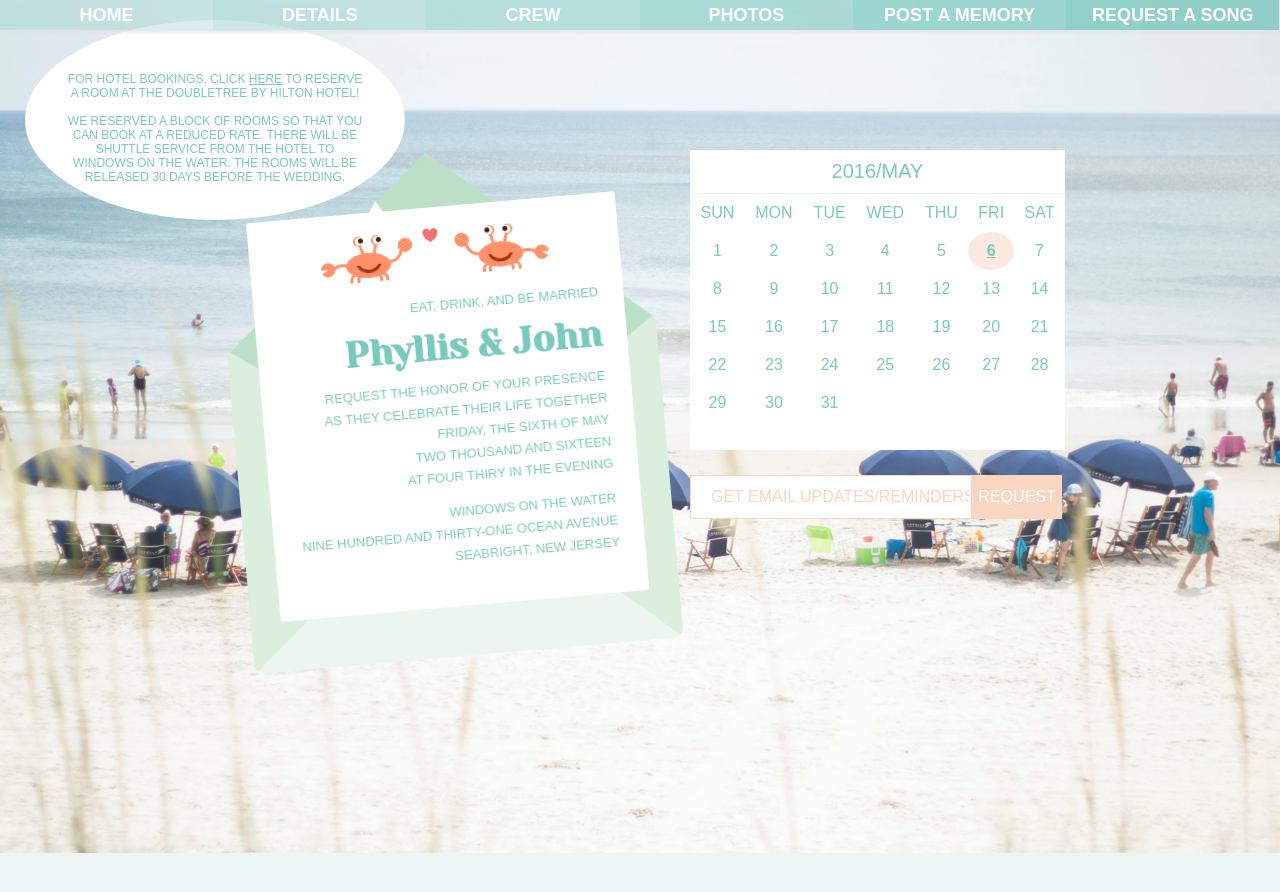
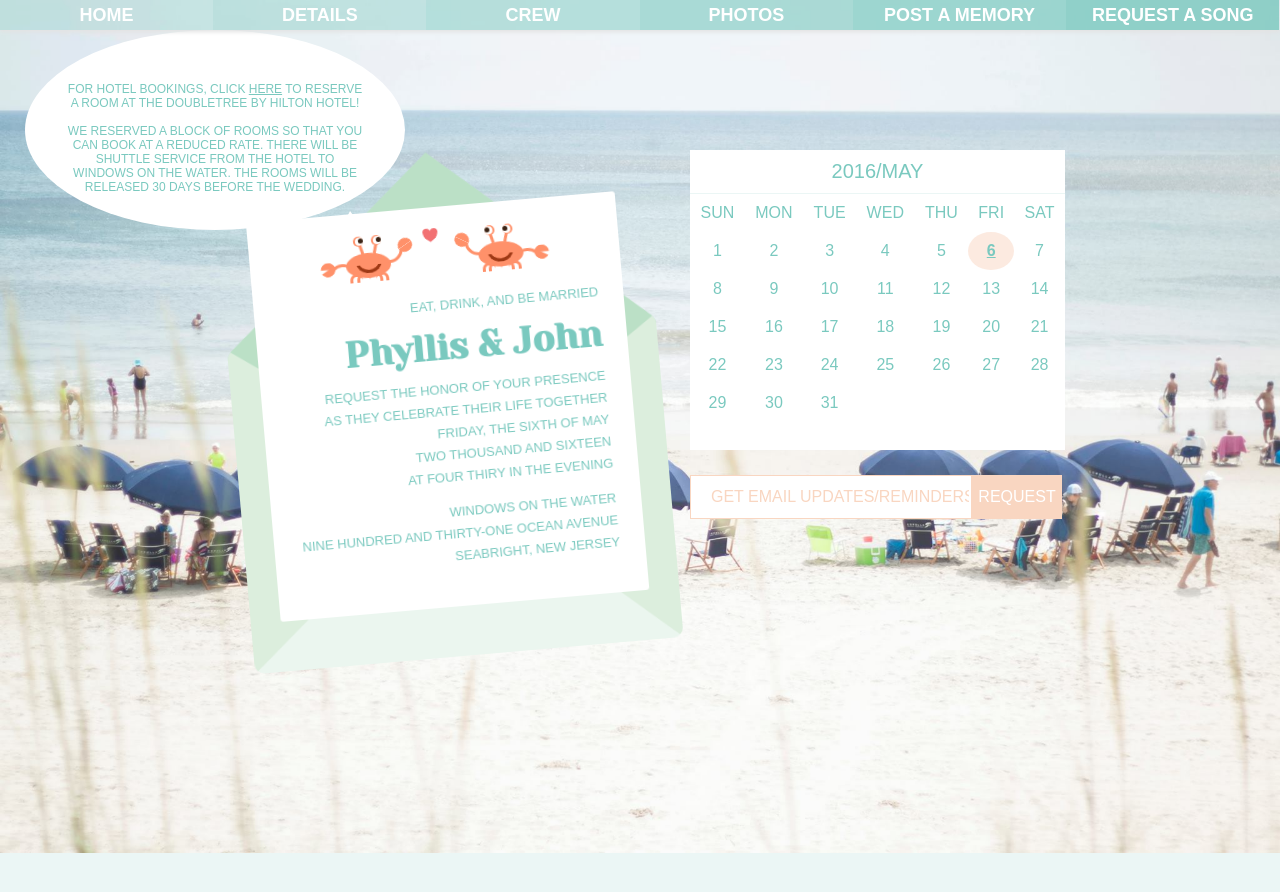
Before and after one commit to phyllisandjohn/phyllisandjohn.github.io, a Jekyll site: the page details/index.html, which Jekyll copies as it is, in a window 1280 px wide. Shown: the top 892 px of the page. Built offline with Jekyll 4.4.1, drawn with Linux system fonts in a browser that asks for light colours.

Commit message:
Update index.html

```diff
--- a/details/index.html
+++ b/details/index.html
@@ -10,7 +10,7 @@
 
 <style>
 .instructions {
-	margin-top: 20px;
+	margin-top: 30px;
 	position: absolute;
 	height: 120px;
 	margin-left: 25px;
@@ -23,7 +23,7 @@
 	transform: scaleY(-1);
 	-ms-filter: "FlipV";
 	filter: FlipV;
-	margin-left: 300px;
+	margin-left: 275px;
 }
 </style>
 
```
